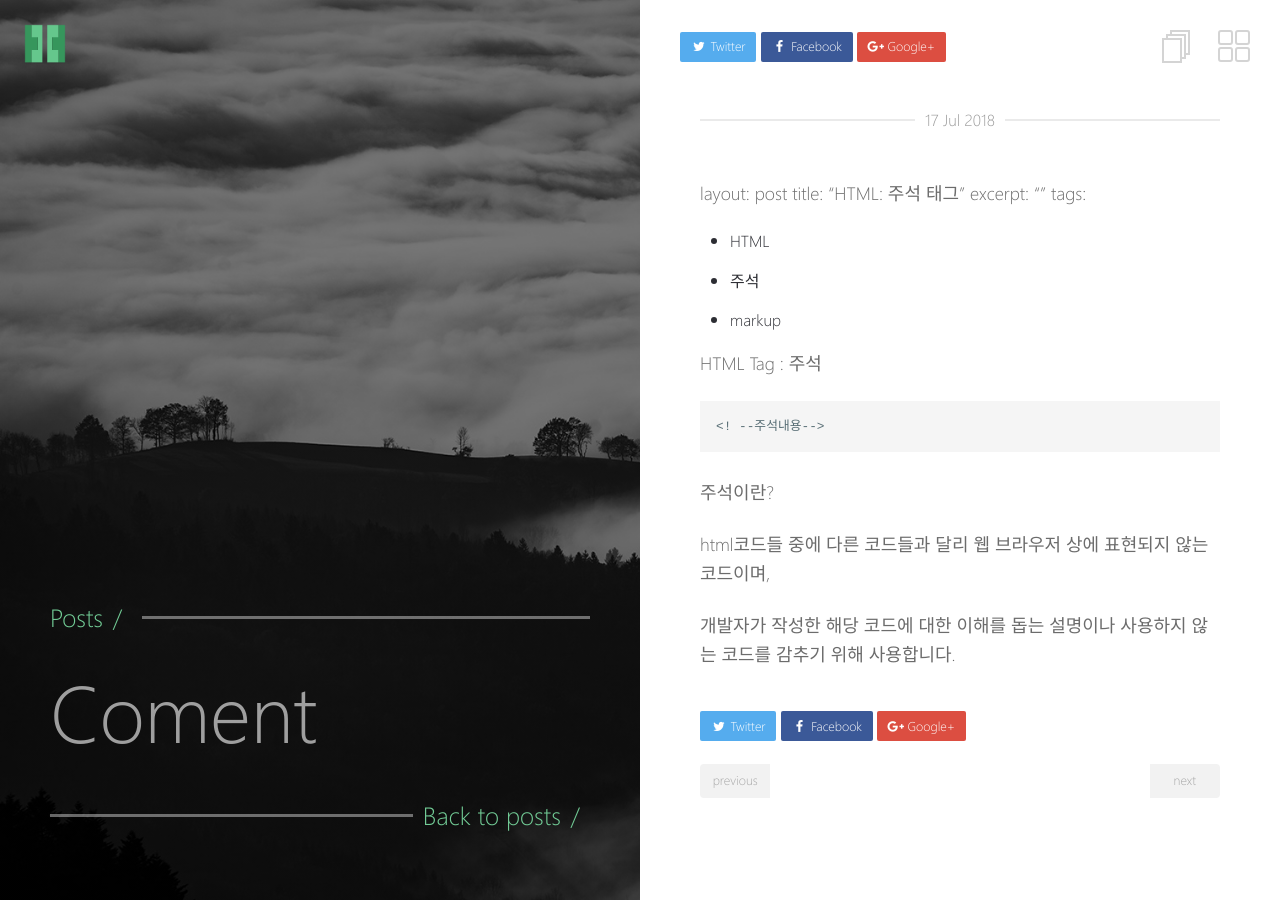
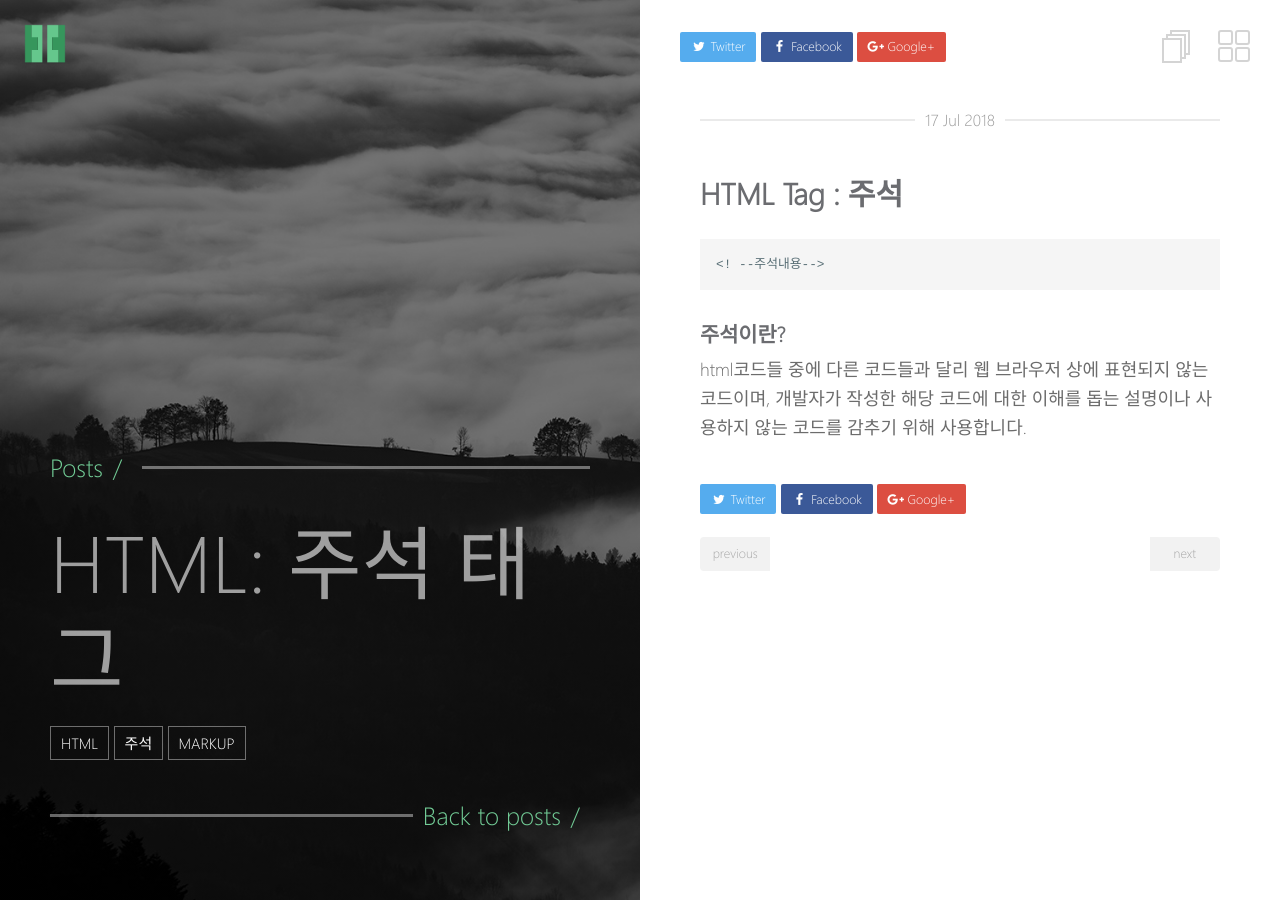
Before and after one commit to yubobae/yubobae.github.com, a Jekyll site: the page built from _posts/html/2018-07-17-coment.md, in a window 1280 px wide. Built offline with Jekyll 4.4.1, drawn with Linux system fonts in a browser that asks for light colours; our own code applies the rules of GitHub Pages for plain Markdown files.

Commit message:
Update 2018-07-17-coment.md

````diff
--- a/_posts/html/2018-07-17-coment.md
+++ b/_posts/html/2018-07-17-coment.md
@@ -1,3 +1,4 @@
+---
 layout: post
 title: "HTML: 주석 태그"
 excerpt: ""
@@ -5,14 +6,11 @@ tags:
   - HTML
   - 주석
   - markup
-
-
-HTML Tag : 주석
-
-    <! --주석내용-->
-
-주석이란?
-
+---
+## HTML Tag : 주석
+```
+<! --주석내용-->
+```
+### 주석이란?
 html코드들 중에 다른 코드들과 달리 웹 브라우저 상에 표현되지 않는 코드이며,
-
 개발자가 작성한 해당 코드에 대한 이해를 돕는 설명이나 사용하지 않는 코드를 감추기 위해 사용합니다.
````
